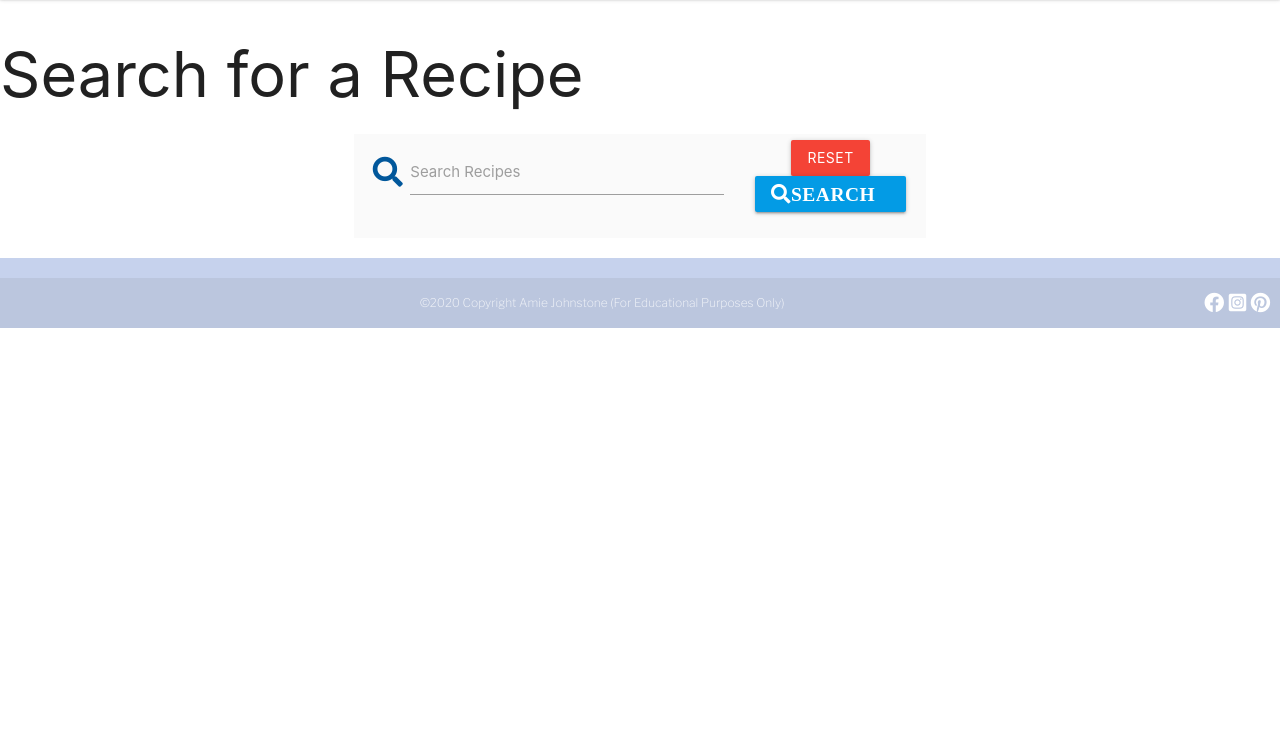
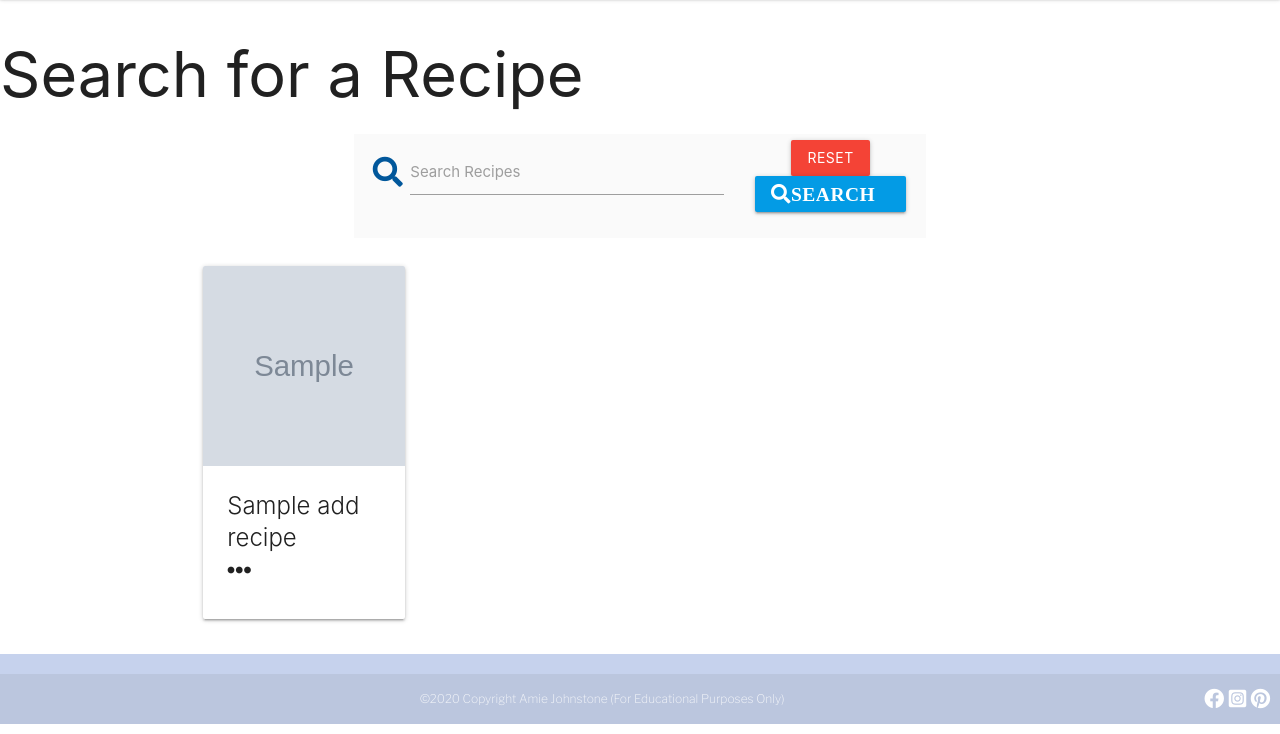
Before and after one commit to Amiejohnstone18/The_Baking_Book, a Flask app: page /search in a window 1280 px wide. Shown: the part 66-800 px from the top of the page. Run offline with Flask 2, Linux system fonts and the light colour scheme; grey boxes marked "Sample" are stand-in pictures; a database or web service that is not in the repository returns one stand-in record (values such as "Sample title"); some libraries are stand-ins or nearby versions.

Commit message:
Fixed search return results

```diff
--- a/templates/search.html
+++ b/templates/search.html
@@ -20,6 +20,45 @@
         </form>
     </div>
 
+<!-- Recipe Cards -->
+
+<div class="container">
+  <div class="row">
+  {% for recipe in add_recipes %}
+    <div class="col s12 m3">
+      <div class="card">
+        <!-- Image -->
+        <div class="card-image waves-effect waves-block waves-light">
+          <img class="activator" src="{{ recipe.image_url }}" width="500" height="200"/>
+        </div>
+        <!-- Recipe Name-->
+        <div class="card-content">
+          <span class="card-title activator grey-text text-darken-4">
+            {{ recipe.recipe_name }} <br />
+            <i class="fas fa-ellipsis-h"></i
+          ></span>
+        </div>
+        <!-- Recipe Name -->
+        <div class="card-reveal">
+          <span class="card-title grey-text text-darken-4"
+            >{{ recipe.recipe_name }} <i class="fas fa-times"></i
+          ></span>
+          <!-- Preptime/ Bakingtime/ Serves -->
+          <ul>
+            <i class="far fa-clock"> {{ recipe.preptime }}</i>
+            <i class="fas fa-hourglass-end"> {{ recipe.bakingtime }}</i>
+            <i class="fas fa-utensils"> {{ recipe.serves }}</i>
+          </ul>
+          <!-- Description -->
+          <p>{{ recipe.description }}</p>
+          <!-- View More -->
+          <p><a href="{{ url_for('view_more', recipe_id=recipe._id) }}">View More</a></p>
+        </div>
+      </div>
+    </div>
+    {% endfor %}
+  </div>
+</div>
 
 
 
```
